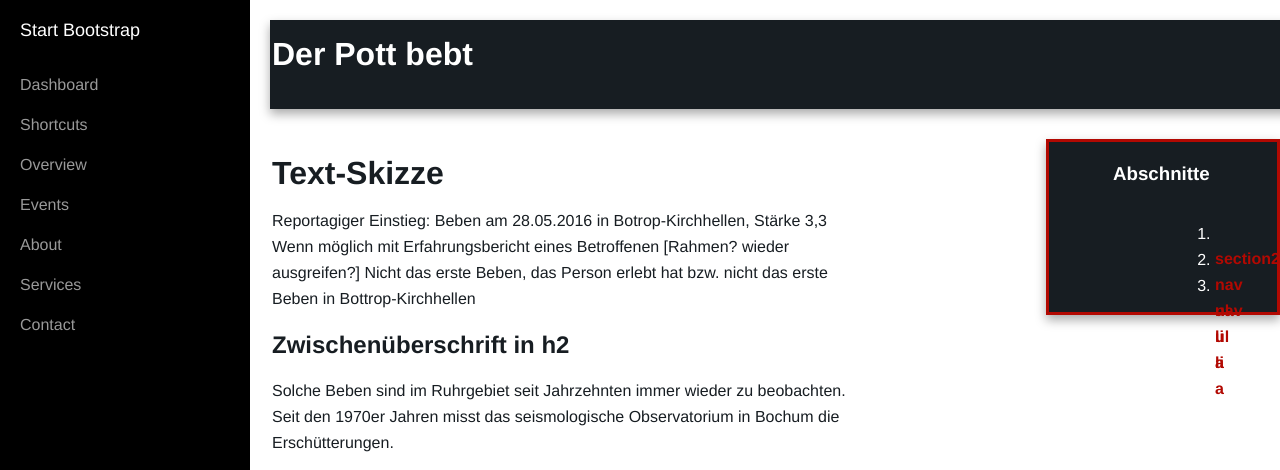
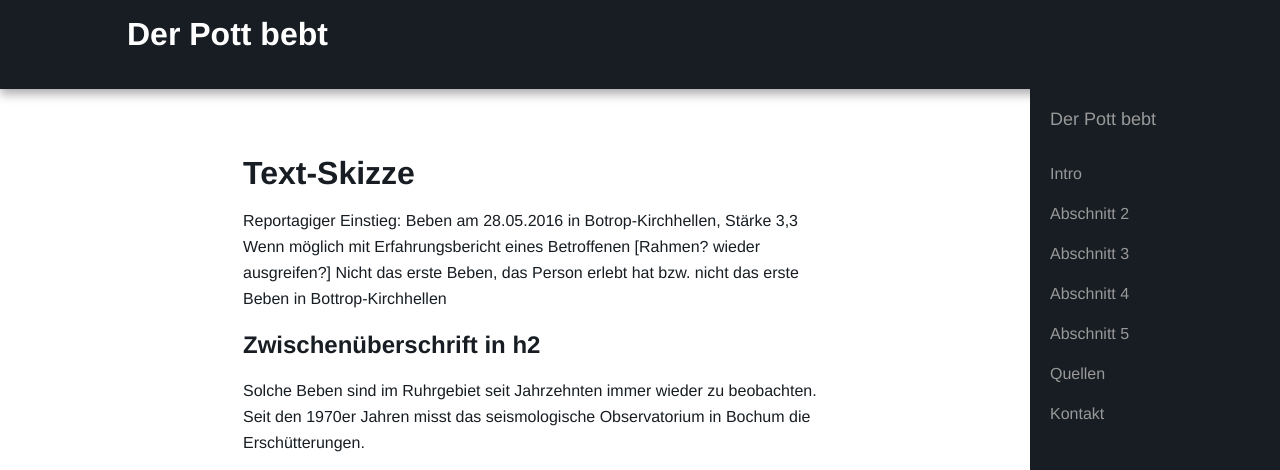
Before and after one commit to der-pott-bebt/der-pott-bebt.github.io, a plain HTML site: page index.html in a window 1280 px wide. Shown: the top 470 px of the page. Drawn offline with nearby package versions, Linux system fonts and the light colour scheme; files whose address does not match are found by name.

Commit message:
remade sidebar

```diff
--- a/css/simple-sidebar.css
+++ b/css/simple-sidebar.css
@@ -19,18 +19,18 @@
 }
 
 #wrapper.toggled {
-    padding-left: 250px;
+    padding-left: 15%;
 }
 
 #sidebar-wrapper {
     z-index: 1000;
     position: fixed;
-    left: 250px;
+    right: 250px;
     width: 0;
     height: 100%;
-    margin-left: -250px;
+    margin-right: -250px;
     overflow-y: auto;
-    background: #000;
+    background: #171d22;
     -webkit-transition: all 0.5s ease;
     -moz-transition: all 0.5s ease;
     -o-transition: all 0.5s ease;
@@ -102,7 +102,7 @@
 
 @media(min-width:768px) {
     #wrapper {
-        padding-left: 250px;
+        padding-left: 15%;
     }
 
     #wrapper.toggled {
--- a/index.html
+++ b/index.html
@@ -21,56 +21,57 @@
         <!--[if lt IE 8]>
             <p class="browserupgrade">You are using an <strong>outdated</strong> browser. Please <a href="http://browsehappy.com/">upgrade your browser</a> to improve your experience.</p>
         <![endif]-->
+        <div class="header-container">
+            <header class="wrapper clearfix">
+                <h1 class="title">Der Pott bebt</h1>
+            </header>
+        </div>
       <div id="wrapper">
         <div id="sidebar-wrapper">
             <ul class="sidebar-nav">
                 <li class="sidebar-brand">
                     <a href="#">
-                        Start Bootstrap
+                        Der Pott bebt
                     </a>
                 </li>
                 <li>
-                    <a href="#">Dashboard</a>
+                    <a href="#intro">Intro</a>
                 </li>
                 <li>
-                    <a href="#">Shortcuts</a>
+                    <a href="#ab2">Abschnitt 2</a>
                 </li>
                 <li>
-                    <a href="#">Overview</a>
+                    <a href="#ab3">Abschnitt 3</a>
                 </li>
                 <li>
-                    <a href="#">Events</a>
+                    <a href="#ab4">Abschnitt 4</a>
                 </li>
                 <li>
-                    <a href="#">About</a>
+                    <a href="#ab5">Abschnitt 5</a>
                 </li>
                 <li>
-                    <a href="#">Services</a>
+                    <a href="#sources">Quellen</a>
                 </li>
                 <li>
-                    <a href="#">Contact</a>
+                    <a href="#contact">Kontakt</a>
                 </li>
             </ul>
         </div>
         <div id="page-content-wrapper">
-        <div class="header-container">
-            <header class="wrapper clearfix">
-                <h1 class="title">Der Pott bebt</h1>
-            </header>
-        </div>
+
 
         <div class="main-container">
             <div class="main wrapper clearfix">
 
                 <article>
                     <header>
-                        <h1>Text-Skizze</h1>
+                        <h1 id="intro">Text-Skizze</h1>
                         <p> Reportagiger Einstieg: Beben am 28.05.2016 in Botrop-Kirchhellen, Stärke 3,3
                             Wenn möglich mit Erfahrungsbericht eines Betroffenen [Rahmen? wieder ausgreifen?]
                             Nicht das erste Beben, das Person erlebt hat bzw. nicht das erste Beben in Bottrop-Kirchhellen</p>
                     </header>
                     <section>
-                        <h2> Zwischenüberschrift in h2</h2>
+                        <h2 id="ab2"> Zwischenüberschrift in h2</h2>
                         <p> Solche Beben sind im Ruhrgebiet seit Jahrzehnten immer wieder zu beobachten. Seit den 1970er Jahren misst das seismologische Observatorium in Bochum die Erschütterungen.
                           <p>
                             <iframe width="100%" height="520" frameborder="0" src="https://graph-zahl.carto.com/viz/617fbd4a-4788-11e6-b10b-0e3ebc282e83/embed_map" allowfullscreen webkitallowfullscreen mozallowfullscreen oallowfullscreen msallowfullscreen></iframe>
@@ -124,23 +125,28 @@ ENDE
                     </footer>
                 </article>
 
+                <!--
                 <aside id="nav">
                     <h3>Abschnitte</h3>
-                    <nav><p>
+                    <nav>
+                      <p>
                         <ol>
                             <li><a href="#section2">section2</a></li>
                             <li><a href="#">nav ul li a</a></li>
                             <li><a href="#">nav ul li a</a></li>
                         </ol>
 
-                  </p>  </nav>
+                      </p>
+                  </nav>
                 </aside>
-
+              -->
             </div> <!-- #main -->
         </div> <!-- #main-container -->
 
         <div class="footer-container">
-            <footer class="wrapper">
+          <p id="sources">Quellen
+          </p>
+            <footer id="contact" class="wrapper">
                 <h3>footer</h3>
             </footer>
         </div>
--- a/js/charts.js
+++ b/js/charts.js
@@ -7,7 +7,7 @@ $(function () {
             text: 'Anzahl Erdbeben pro Wochentag'
         },
         subtitle: {
-            text: 'Quelle: WorldClimate.com'
+            text: 'Quelle: xx'
         },
         xAxis: {
             categories: [
@@ -30,7 +30,7 @@ $(function () {
         tooltip: {
             headerFormat: '<span style="font-size:10px">{point.key}</span><table>',
             pointFormat: '<tr><td style="color:{series.color};padding:0">{series.name}: </td>' +
-                '<td style="padding:0"><b>{point.y:.1f} mm</b></td></tr>',
+                '<td style="padding:0"><b>{point.y:.1f} Erdbeben</b></td></tr>',
             footerFormat: '</table>',
             shared: true,
             useHTML: true
@@ -64,7 +64,7 @@ $(function () {
             text: 'Vertelung der Erdbeben im Tagesverlauf'
         },
         subtitle: {
-            text: 'Quelle: WorldClimate.com'
+            text: 'Quelle: xx'
         },
         xAxis: {
             categories: [
@@ -104,7 +104,7 @@ $(function () {
         tooltip: {
             headerFormat: '<span style="font-size:10px">{point.key}</span><table>',
             pointFormat: '<tr><td style="color:{series.color};padding:0">{series.name}: </td>' +
-                '<td style="padding:0"><b>{point.y:.1f} mm</b></td></tr>',
+                '<td style="padding:0"><b>{point.y:.1f} Erdbeben</b></td></tr>',
             footerFormat: '</table>',
             shared: true,
             useHTML: true
```
